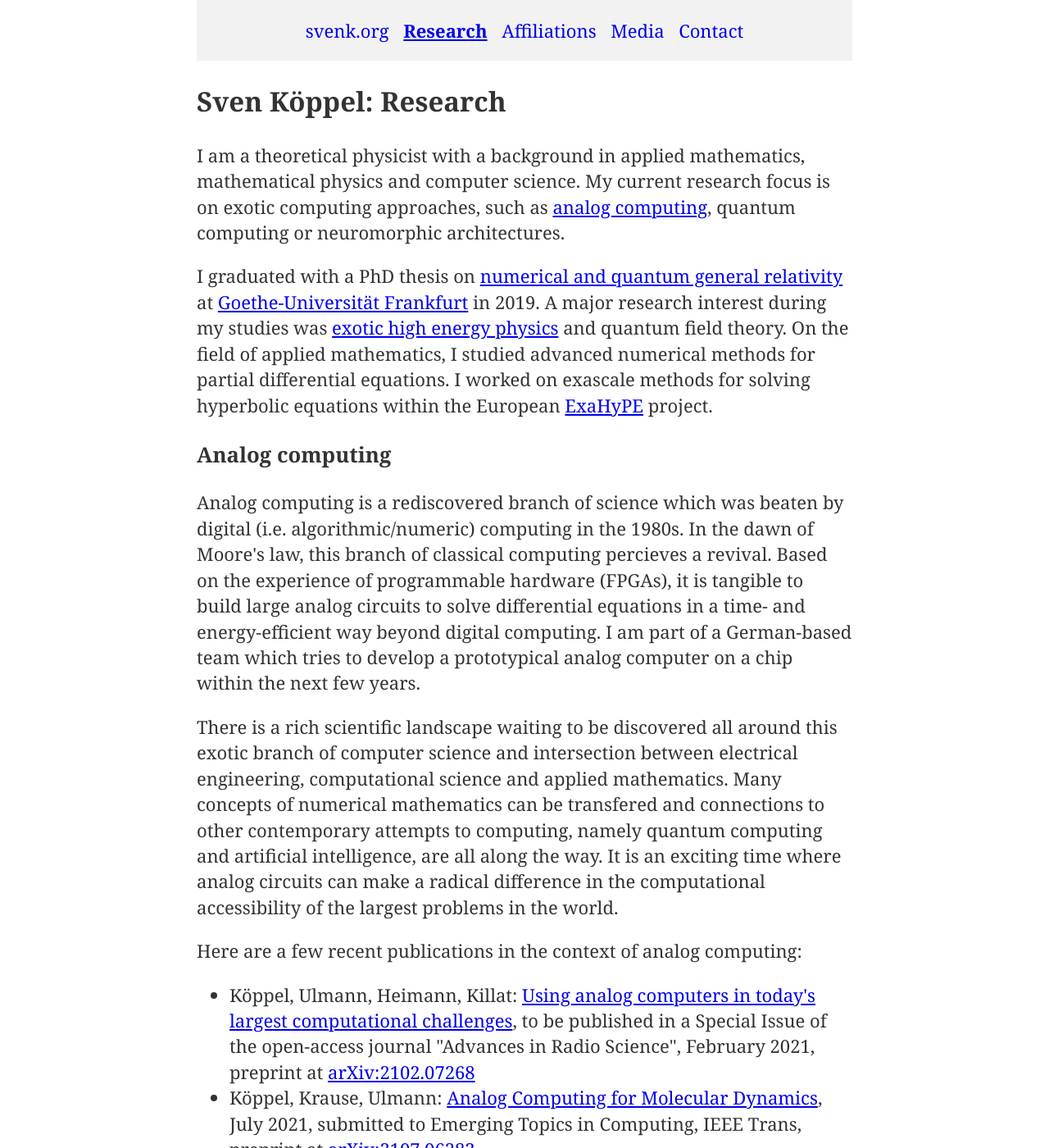
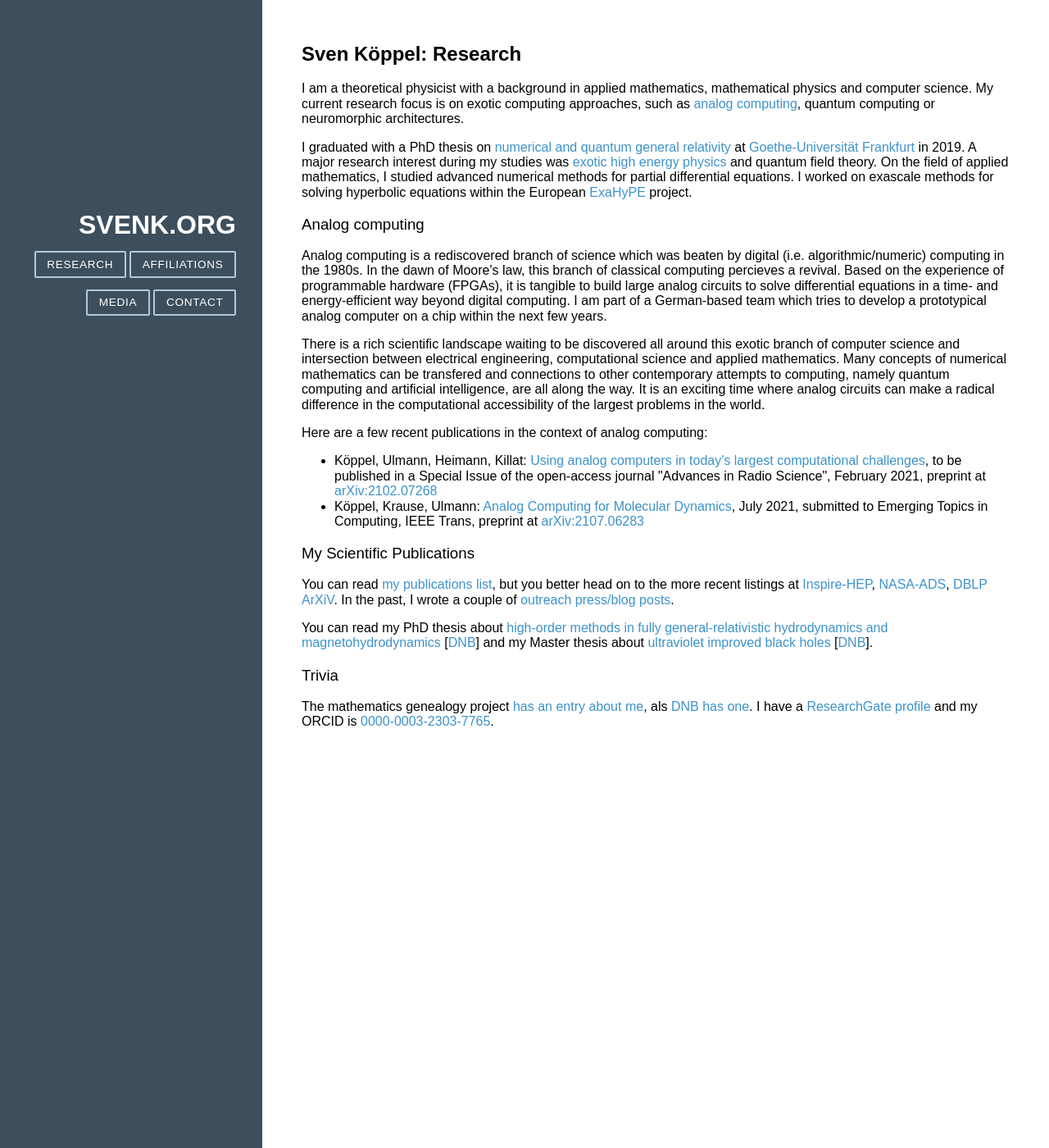
Before and after one commit to svenk/www-svenk.org, a Jekyll site: the page built from research/index.html, in a window 1280 px wide and 1400 px high. Shown: the whole window at 82% size. Built offline with Jekyll 4.4.1, drawn with Linux system fonts in a browser that asks for light colours; nearby versions of some CDN libraries.

Commit message:
Trying out another style (based on pure.css), but I don't fully like it.

```diff
--- a/_data/nav.yml
+++ b/_data/nav.yml
@@ -1,6 +1,6 @@
 main:
-  - title: svenk.org
-    url: /
+#  - title: svenk.org
+#    url: /
   - title: Research
     url: /research/
   - title: Affiliations
--- a/_layouts/default.html
+++ b/_layouts/default.html
@@ -1,24 +1,44 @@
 <!doctype html>
-<html>
+<html lang="en">
 <head>
 	<title>{{ page.title }}</title>
 	<meta charset="utf-8">
-	<meta name="viewport" content="width=device-width">
-	<!-- Jekyll -->
-	<link href="/assets/content2021.css" rel="stylesheet" type="text/css">
+    <meta name="viewport" content="width=device-width, initial-scale=1.0">
+	<meta name="generator" content="Jekyll/3">
+
+	<!--<link href="/assets/content2021.css" rel="stylesheet" type="text/css">-->
+
+	<!-- Pure CSS -->
+	<link rel="stylesheet" href="https://unpkg.com/purecss@2.0.6/build/pure-min.css" integrity="sha384-Uu6IeWbM+gzNVXJcM9XV3SohHtmWE+3VGi496jvgX1jyvDTXfdK+rfZc8C1Aehk5" crossorigin="anonymous">
+    <link rel="stylesheet" href="https://unpkg.com/purecss@2.0.6/build/grids-responsive-min.css" />
+
+	<link rel="stylesheet" href="/assets/pure2021.css" rel="stylesheet" text="text/css">
 </head>
 <body>
-<nav>
-    <ul>
+
+<div id="layout" class="pure-g">
+    <div class="sidebar pure-u-1 pure-u-md-1-4">
+        <div class="header">
+            <h1 class="brand-title"><a href="/">svenk.org</a></h1>
+            <!--<h2 class="brand-tagline">Some subtitle</h2>-->
+
+            <nav class="nav">
+                <ul class="nav-list">
                     {% for item in site.data.nav.main %}
-        <li class="{% if item.url == page.url %}active{% endif %}">
-            <a href="{{ item.url }}" title="{{ item.title }}">{{ item.title }}</a>
+                        <li class="nav-item {% if item.url == page.url %}active{% endif %}">
+                            <a class="pure-button"  href="{{ item.url }}">{{ item.title }}</a>
                         </li>
                     {% endfor %}
                 </ul>
             </nav>
-<section class="main">
+        </div>
+    </div><!--/sidebar -->
+
+
+    <div class="content pure-u-1 pure-u-md-3-4">
+        <div>
             {{ content }}
-</section>
+        </div>
+    </div>
 </body>
 </html>
--- /dev/null
+++ b/assets/pure2021.css
@@ -0,0 +1,187 @@
+* {
+    -webkit-box-sizing: border-box;
+    -moz-box-sizing: border-box;
+    box-sizing: border-box;
+}
+
+a {
+    text-decoration: none;
+    color: rgb(61, 146, 201);
+}
+a:hover,
+a:focus {
+    text-decoration: underline;
+}
+
+h3 {
+    font-weight: 100;
+}
+
+/* LAYOUT CSS */
+.pure-img-responsive {
+    max-width: 100%;
+    height: auto;
+}
+
+#layout {
+    padding: 0;
+}
+
+.header {
+    text-align: center;
+    top: auto;
+    margin: 3em auto;
+}
+
+.sidebar {
+    background: rgb(61, 79, 93);
+    color: #fff;
+}
+
+.brand-title,
+.brand-tagline {
+    margin: 0;
+}
+.brand-title {
+    text-transform: uppercase;
+}
+.brand-tagline {
+    font-weight: 300;
+    color: rgb(176, 202, 219);
+}
+
+.brand-title a:link, .brand-title a:visited {
+    color: inherit;
+    text-decoration: inherit;
+}
+
+.brand-title a:hover, .brand-title a:focus {
+    opacity: .9;
+}
+
+.nav-list {
+    margin: 0;
+    padding: 0;
+    list-style: none;
+}
+.nav-item {
+    display: inline-block;
+    *display: inline;
+    zoom: 1;
+}
+.nav-item a {
+    background: transparent;
+    border: 2px solid rgb(176, 202, 219);
+    color: #fff;
+    margin-top: 1em;
+    letter-spacing: 0.05em;
+    text-transform: uppercase;
+    font-size: 85%;
+}
+.nav-item a:hover,
+.nav-item a:focus {
+    border: 2px solid rgb(61, 146, 201);
+    text-decoration: none;
+}
+
+.content-subhead {
+    text-transform: uppercase;
+    color: #aaa;
+    border-bottom: 1px solid #eee;
+    padding: 0.4em 0;
+    font-size: 80%;
+    font-weight: 500;
+    letter-spacing: 0.1em;
+}
+
+.content {
+    padding: 2em 1em 0;
+}
+
+.post {
+    padding-bottom: 2em;
+}
+.post-title {
+    font-size: 2em;
+    color: #222;
+    margin-bottom: 0.2em;
+}
+.post-avatar {
+    border-radius: 50px;
+    float: right;
+    margin-left: 1em;
+}
+.post-description {
+    font-family: Georgia, "Cambria", serif;
+    color: #444;
+    line-height: 1.8em;
+}
+.post-meta {
+    color: #999;
+    font-size: 90%;
+    margin: 0;
+}
+
+.post-category {
+    margin: 0 0.1em;
+    padding: 0.3em 1em;
+    color: #fff;
+    background: #999;
+    font-size: 80%;
+}
+    .post-category-design {
+        background: #5aba59;
+    }
+    .post-category-pure {
+        background: #4d85d1;
+    }
+    .post-category-yui {
+        background: #8156a7;
+    }
+    .post-category-js {
+        background: #df2d4f;
+    }
+
+.post-images {
+    margin: 1em 0;
+}
+.post-image-meta {
+    margin-top: -3.5em;
+    margin-left: 1em;
+    color: #fff;
+    text-shadow: 0 1px 1px #333;
+}
+
+.footer {
+    padding: 1em 0;
+}
+.footer a {
+    color: #ccc;
+    font-size: 80%;
+}
+.footer .pure-menu a:hover,
+.footer .pure-menu a:focus {
+    background: none;
+}
+
+@media (min-width: 48em) {
+    .content {
+        padding: 2em 3em 0;
+        margin-left: 25%;
+    }
+
+    .header {
+        margin: 80% 2em 0;
+        text-align: right;
+    }
+
+    .sidebar {
+        position: fixed;
+        top: 0;
+        bottom: 0;
+    }
+
+    .footer {
+        text-align: center;
+    }
+}
```
Lines whose indentation alone changed are shown as unchanged.
